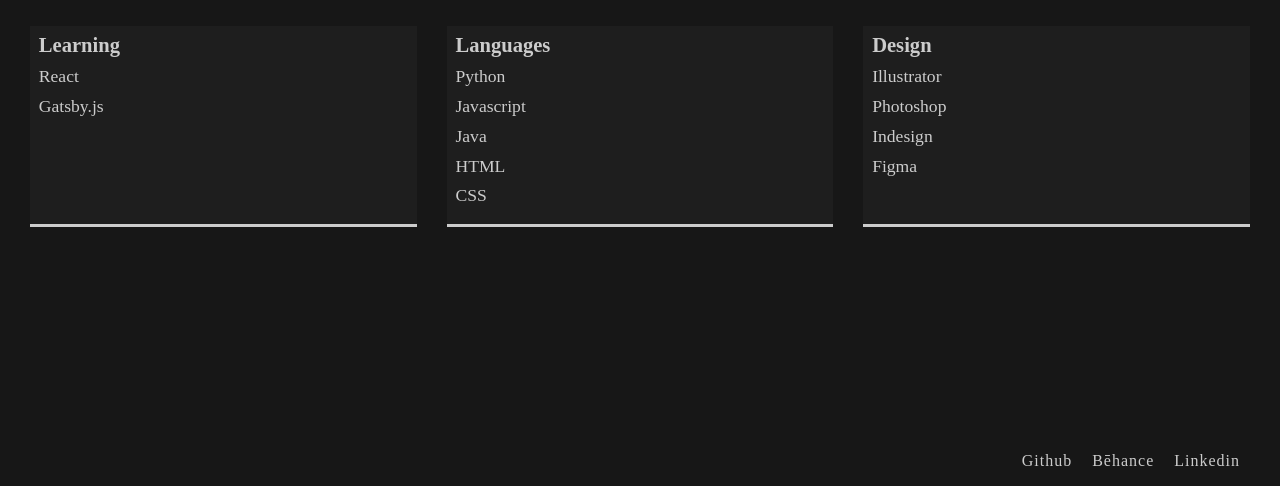
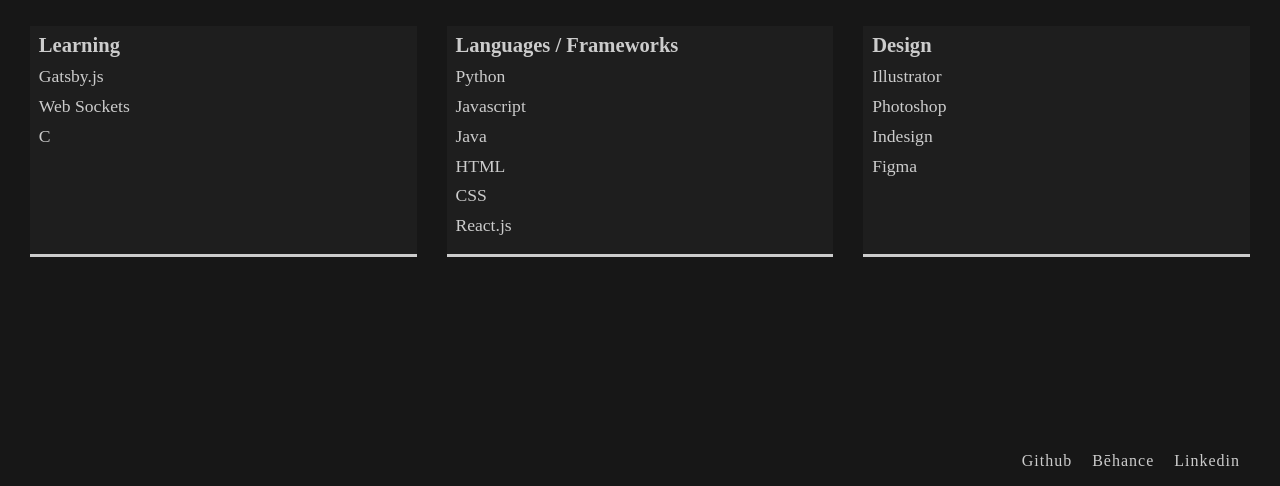
Before and after one commit to phernandoe/fernandobarreto, a Gatsby site: page /Skills in a window 1280 px wide. Shown: the part 314-800 px from the top of the page. Built offline with nearby package versions, Linux system fonts and the light colour scheme; Gatsby itself is replaced by a stand-in of ours.

Commit message:
Updating skills

```diff
--- a/src/data/data.js
+++ b/src/data/data.js
@@ -38,18 +38,20 @@
     learning: {
       title: 'Learning',
       items: [
-        'React',
         'Gatsby.js',
+        'Web Sockets',
+        'C'
       ]
     },
     languages: {
-      title: 'Languages',
+      title: 'Languages / Frameworks',
       items: [
         'Python',
         'Javascript',
         'Java',
         'HTML',
-        'CSS'
+        'CSS',
+        'React.js'
       ]
     },
     design: {
```
